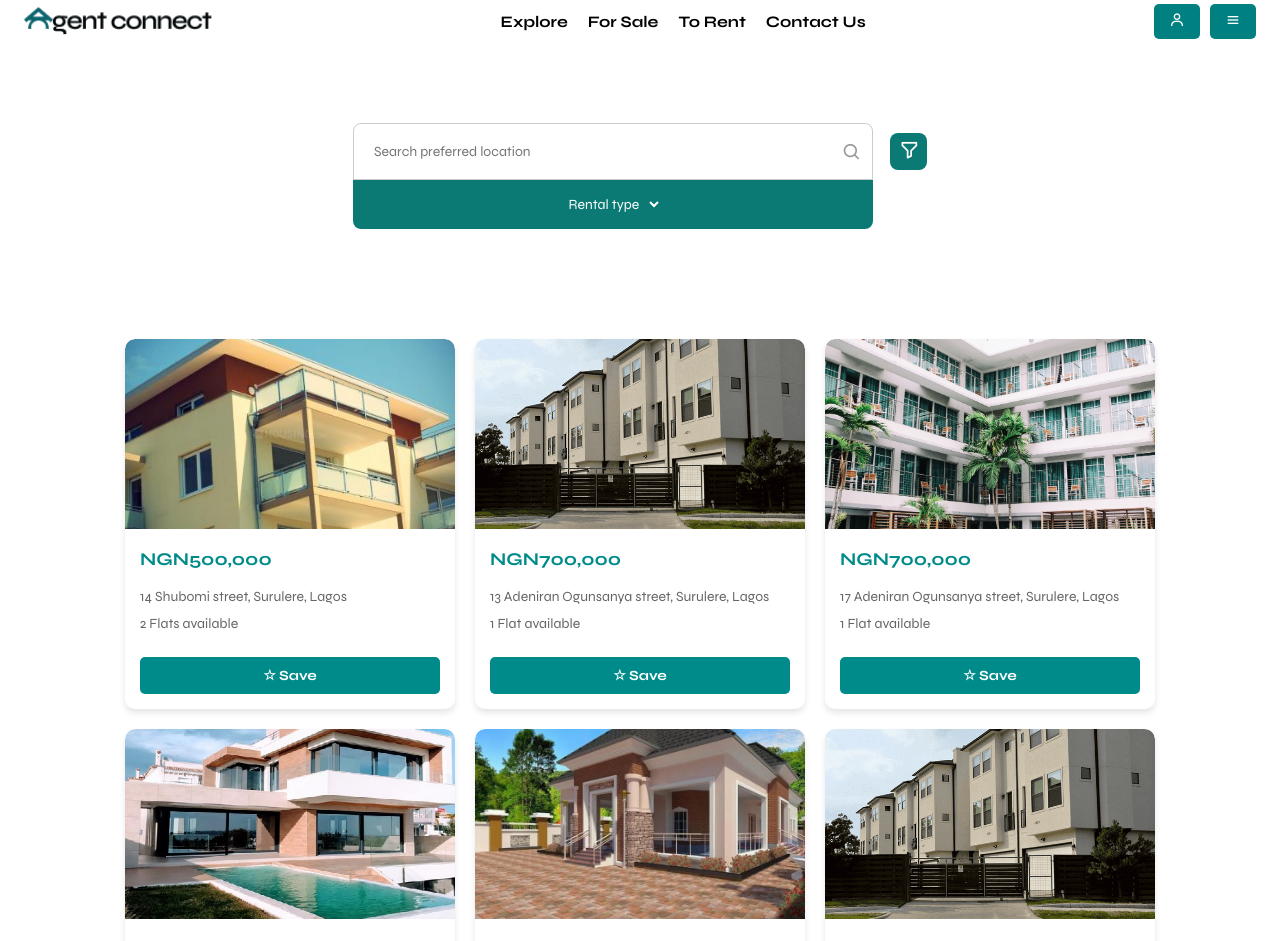
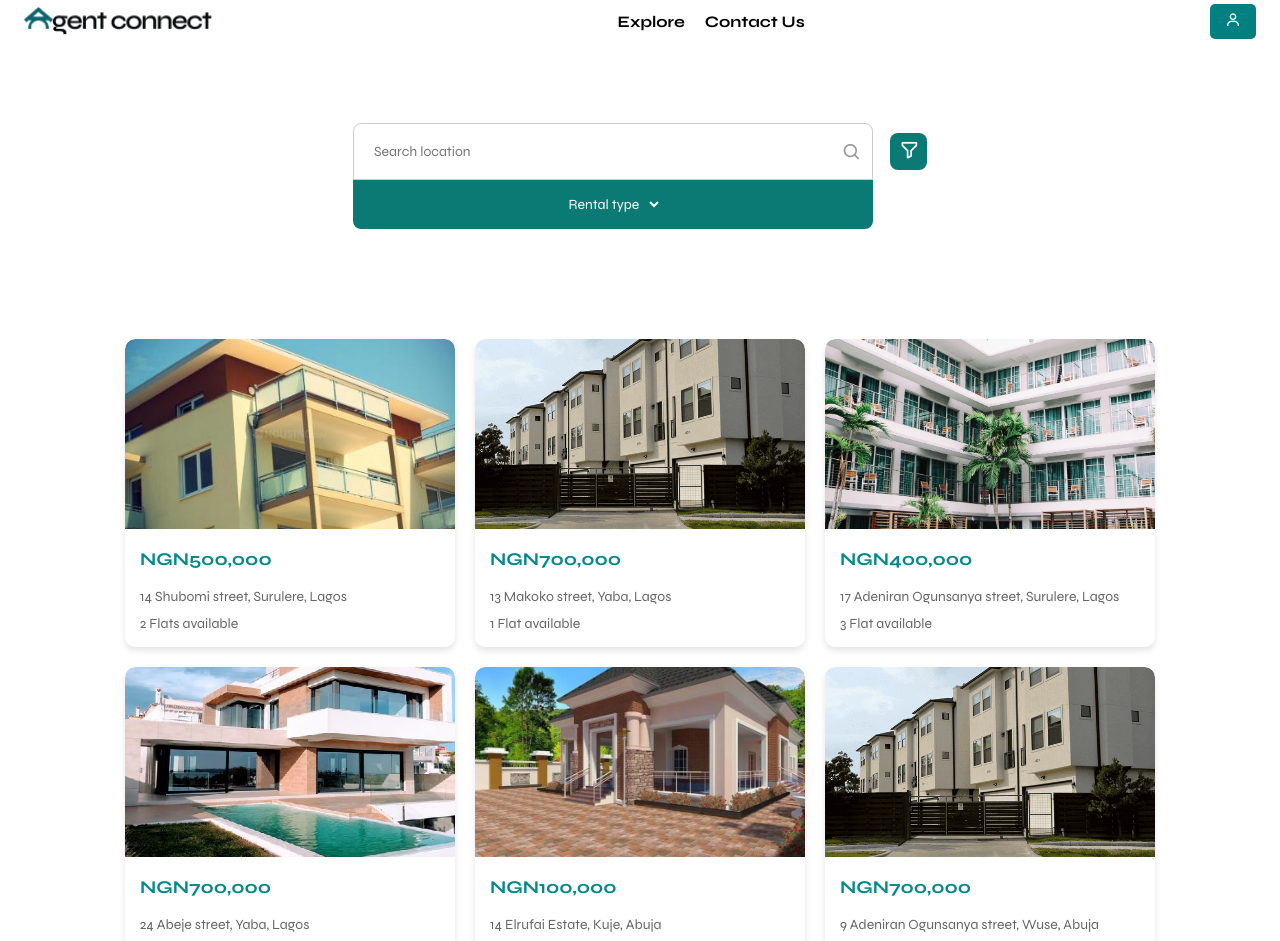
Before and after one commit to David-Ndubuisi/agentconnectdemo1, a React (Vite) app: page /explore in a window 1280 px wide. Shown: the part 20-961 px from the top of the page. Built offline with nearby package versions, Linux system fonts and the light colour scheme.

Commit message:
Add files via upload

```diff
--- a/src/Explore.jsx
+++ b/src/Explore.jsx
@@ -1,8 +1,11 @@
 import React, { useState } from "react";
+import { Link } from "react-router-dom";
 import "./styles.css";
 import properties from "./data/properties";
 
 function Explore() {
+  const [searchInput, setSearchInput] = useState("");
+  const [filterType, setFilterType] = useState("");
   const [favorites, setFavorites] = useState([]);
 
   const toggleFavorite = (id) => {
@@ -10,22 +13,45 @@ function Explore() {
       prev.includes(id) ? prev.filter((fav) => fav !== id) : [...prev, id]
     );
   };
+
+  const filteredProperties = properties.filter((property) => {
+    const searchLower = searchInput.toLowerCase();
+    const matchesSearch =
+      property.name.toLowerCase().includes(searchLower) ||
+      property.location.toLowerCase().includes(searchLower);
+
+    const matchesType = filterType
+      ? property.type.toLowerCase() === filterType.toLowerCase()
+      : true;
+
+    return matchesSearch && matchesType;
+  });
+
   return (
     <div>
+      {/* Search Section */}
       <div className="search-bar-wrapper">
         <div className="search-bar-container">
           <div className="search-input-group-flex">
             <div className="search-input-group">
-              <input type="text" placeholder="Search preferred location" />
+              <input
+                type="text"
+                placeholder="Search location"
+                value={searchInput}
+                onChange={(e) => setSearchInput(e.target.value)}
+              />
               <i className="bx bx-search search-icon"></i>
             </div>
 
             <div className="search-options">
-              <select>
-                <option>Rental type</option>
+              <select
+                value={filterType}
+                onChange={(e) => setFilterType(e.target.value)}
+              >
+                <option value="">Rental type</option>
                 <option>Self-contain</option>
-                <option>1 Bedroom</option>
-                <option>2 Bedroom</option>
+                <option>1 bedroom</option>
+                <option>2 bedroom</option>
               </select>
             </div>
           </div>
@@ -35,10 +61,21 @@ function Explore() {
           </button>
         </div>
       </div>
+
+      {/* Live Suggestions */}
+      {searchInput || filterType ? (
         <div className="featured-properties">
+          <h2>
+            Showing results for: <em>{searchInput || filterType}</em>
+          </h2>
           <div className="properties-container">
-          {properties.map((property) => (
+            {filteredProperties.length > 0 ? (
+              filteredProperties.map((property) => (
                 <div key={property.id} className="property-card">
+                  <Link
+                    to={`/property/${property.id}`}
+                    className="property-card-link"
+                  >
                     <img
                       src={property.image}
                       alt={property.name}
@@ -48,26 +85,26 @@ function Explore() {
                       <h3>{property.price}</h3>
                       <p>{property.location}</p>
                       <p>{property.availability}</p>
-                <button
-                  className={`favorite-btn ${
-                    favorites.includes(property.id) ? "saved" : ""
-                  }`}
-                  onClick={() => toggleFavorite(property.id)}
-                >
-                  {favorites.includes(property.id) ? "★ Saved" : "☆ Save"}
-                </button>
+                    </div>
+                  </Link>
+                </div>
+              ))
+            ) : (
+              <p>No matching properties found.</p>
+            )}
           </div>
         </div>
-          ))}
-        </div>
-        <button className="signup exp-btn">View More</button>
-      </div>
-
+      ) : (
+        <>
+          {/* Default full property grid */}
           <div className="featured-properties">
-        <h2>Popular Locations near Surulere</h2>
             <div className="properties-container">
               {properties.map((property) => (
                 <div key={property.id} className="property-card">
+                  <Link
+                    to={`/property/${property.id}`}
+                    className="property-card-link"
+                  >
                     <img
                       src={property.image}
                       alt={property.name}
@@ -77,19 +114,17 @@ function Explore() {
                       <h3>{property.price}</h3>
                       <p>{property.location}</p>
                       <p>{property.availability}</p>
-                <button
-                  className={`favorite-btn ${
-                    favorites.includes(property.id) ? "saved" : ""
-                  }`}
-                  onClick={() => toggleFavorite(property.id)}
-                >
-                  {favorites.includes(property.id) ? "★ Saved" : "☆ Save"}
-                </button>
                     </div>
+                  </Link>
                 </div>
               ))}
             </div>
+            <button className="signup exp-btn">View More</button>
           </div>
+        </>
+      )}
+
+      {/* Neighborhood Section */}
       <div className="neighborhood-section">
         <h2>Know your Neighborhood</h2>
         <div className="neighborhood-grid">
--- a/src/FeaturedProperties.jsx
+++ b/src/FeaturedProperties.jsx
@@ -44,6 +44,9 @@ const FeaturedProperties = () => {
           </div>
         ))}
       </div>
+      <Link to="/explore">
+        <button className="signup exp-btn">Explore</button>
+      </Link>
     </div>
   );
 };
--- a/src/components/Navbar.jsx
+++ b/src/components/Navbar.jsx
@@ -28,12 +28,6 @@ const Navbar = ({ isLoggedIn }) => {
               <Link to="/explore">Explore</Link>
             </li>
             <li>
-              <a href="#">For Sale</a>
-            </li>
-            <li>
-              <a href="#">To Rent</a>
-            </li>
-            <li>
               <a href="#">Contact Us</a>
             </li>
           </ul>
@@ -45,9 +39,6 @@ const Navbar = ({ isLoggedIn }) => {
             <>
               <Link to="/profile" className="signup">
                 <i className="bx bx-user"></i>
-              </Link>
-              <Link to="" className="signup">
-                <i className="bx bx-menu"></i>
               </Link>
             </>
           ) : (
--- a/src/data/properties.js
+++ b/src/data/properties.js
@@ -10,6 +10,7 @@ const properties = [
     id: 1,
     name: "Luxury Apartment",
     price: "NGN500,000",
+    type: "1 bedroom",
     location: "14 Shubomi street, Surulere, Lagos",
     availability: "2 Flats available",
     image: featuredHouse1,
@@ -23,7 +24,8 @@ const properties = [
     id: 2,
     name: "Modern Duplex",
     price: "NGN700,000",
-    location: "13 Adeniran Ogunsanya street, Surulere, Lagos",
+    type: "2 bedroom",
+    location: "13 Makoko street, Yaba, Lagos",
     availability: "1 Flat available",
     image: featuredHouse2,
     image2: featuredHouse2,
@@ -35,9 +37,10 @@ const properties = [
   {
     id: 3,
     name: "Green Residence",
-    price: "NGN700,000",
+    price: "NGN400,000",
+    type: "1 bedroom",
     location: "17 Adeniran Ogunsanya street, Surulere, Lagos",
-    availability: "1 Flat available",
+    availability: "3 Flat available",
     image: featuredHouse3,
     image2: featuredHouse3,
     image3: featuredHouse3,
@@ -47,10 +50,11 @@ const properties = [
   },
   {
     id: 4,
-    name: "Green Residence",
+    name: "Contemporary Home",
     price: "NGN700,000",
-    location: "24 Adeniran Ogunsanya street, Surulere, Lagos",
-    availability: "1 Flat available",
+    type: "2 bedroom",
+    location: "24 Abeje street, Yaba, Lagos",
+    availability: "2 Flat available",
     image: featuredHouse4,
     image2: featuredHouse4,
     image3: featuredHouse4,
@@ -61,8 +65,9 @@ const properties = [
   {
     id: 5,
     name: "Green Residence",
-    price: "NGN700,000",
-    location: "14 Adeniran Ogunsanya street, Surulere, Lagos",
+    price: "NGN100,000",
+    type: "Self-contain",
+    location: "14 Elrufai Estate, Kuje, Abuja",
     availability: "1 Flat available",
     image: featuredHouse5,
     image2: featuredHouse5,
@@ -75,7 +80,8 @@ const properties = [
     id: 6,
     name: "Red Residence",
     price: "NGN700,000",
-    location: "14 Adeniran Ogunsanya street, Surulere, Lagos",
+    type: "2 bedroom",
+    location: "9 Adeniran Ogunsanya street, Wuse, Abuja",
     availability: "1 Flat available",
     image: featuredHouse2,
     image2: featuredHouse2,
```
Lines whose indentation alone changed are shown as unchanged.
